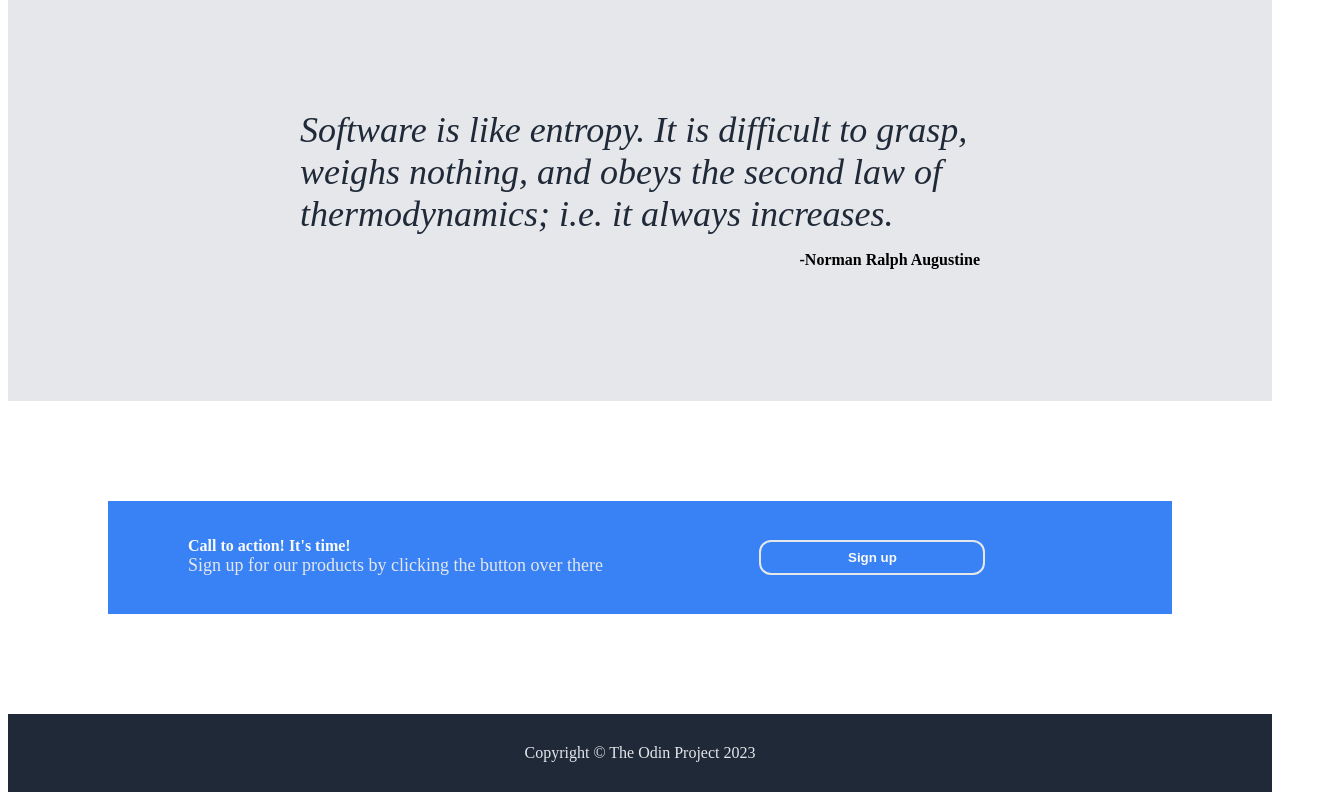
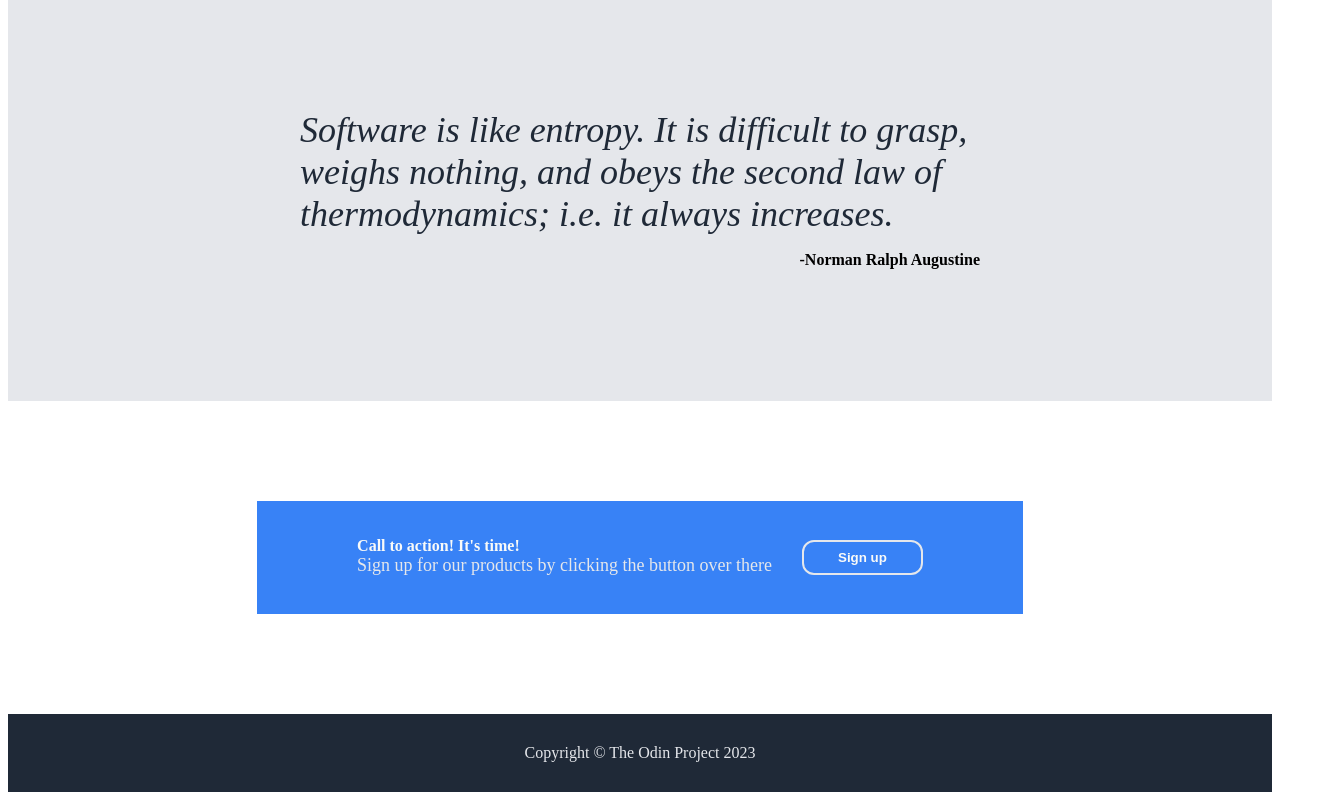
Before and after one commit to BrokenRolz/Project, a plain HTML site: page Landing-Page/index.html in a window 1280 px wide. Shown: the part 1031-1831 px from the top of the page, 1342 px wide, since content can reach past the window. Drawn offline with Linux system fonts and the light colour scheme.

Commit message:
Make changes to some elements
Added margin to navbar to properly align it with the hero section.
Added properties to container-three,. Made changes to blue-box.
Added property to left.
Remove width property in btn-two

```diff
--- a/Landing-Page/style.css
+++ b/Landing-Page/style.css
@@ -26,6 +26,7 @@ header{
     display: flex;
     justify-content: space-around;
     align-items: center;
+    margin: 0 -70px;
 }
 
 ul{
@@ -124,19 +125,21 @@ img{
 
 .container-three{
     padding: 100px;
+    display: flex;
+    justify-content: center;
 }
 
 .blue-box{
     background-color: #3882f6;
     display: flex;
-    justify-content: space-around;
-    padding: 20px 80px;
-    gap: 50px;
+    padding: 20px 100px;
+    gap: 30px;
 }
 
 .left{
     display: flex;
     flex-direction: column;
+    flex-shrink: 0;
 }
 
 .bold-text{
@@ -148,7 +151,6 @@ img{
 .btn-two{
     margin: auto;
     border: 2px solid #e5e7eb;
-    width: 25%;
     flex-shrink: 0;
 }
 
```
